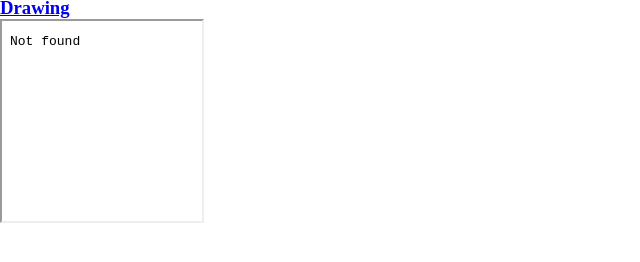
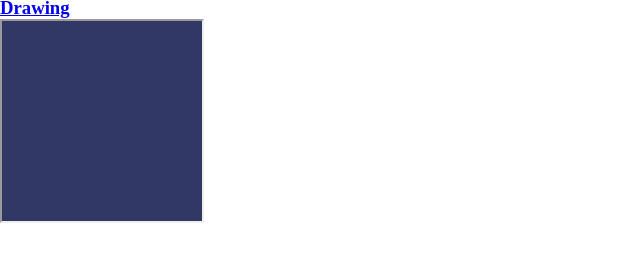
Before and after one commit to tyler236712/simplesoftware, a plain HTML site: page index.html in a window 1280 px wide. Shown: the part 76-338 px from the top of the page, without its empty margins (0-640 px from the left). Drawn offline with Linux system fonts and the light colour scheme; the site is published under a folder, as on GitHub Pages, so addresses that start at the root find nothing.

Commit message:
fixed routes

```diff
--- a/index.html
+++ b/index.html
@@ -22,8 +22,8 @@
     <p>Follow me on <a href="https://twitter.com/tyler236712">Twitter</a> please!</p>
     <p>Source code for this project can be found <a href="https://github.com/tyler236712/simplesoftware">here.</a></p>
     <section>
-        <h3><a href="/drawing">Drawing</a></h3>
-        <iframe width="200" height="200" src="/drawing"></iframe>
+        <h3><a href="simplesoftware/drawing">Drawing</a></h3>
+        <iframe width="200" height="200" src="simplesoftware/drawing"></iframe>
     </section>
 </body>
 </html>
```
